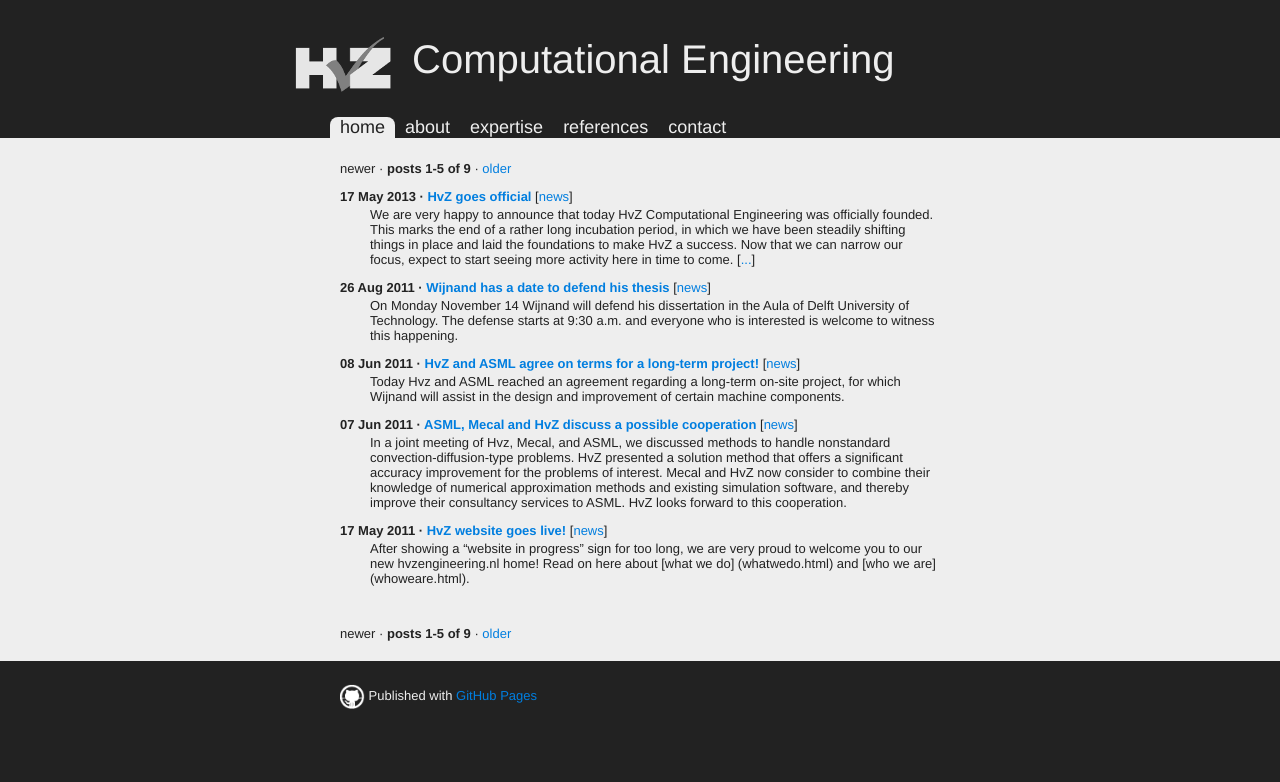
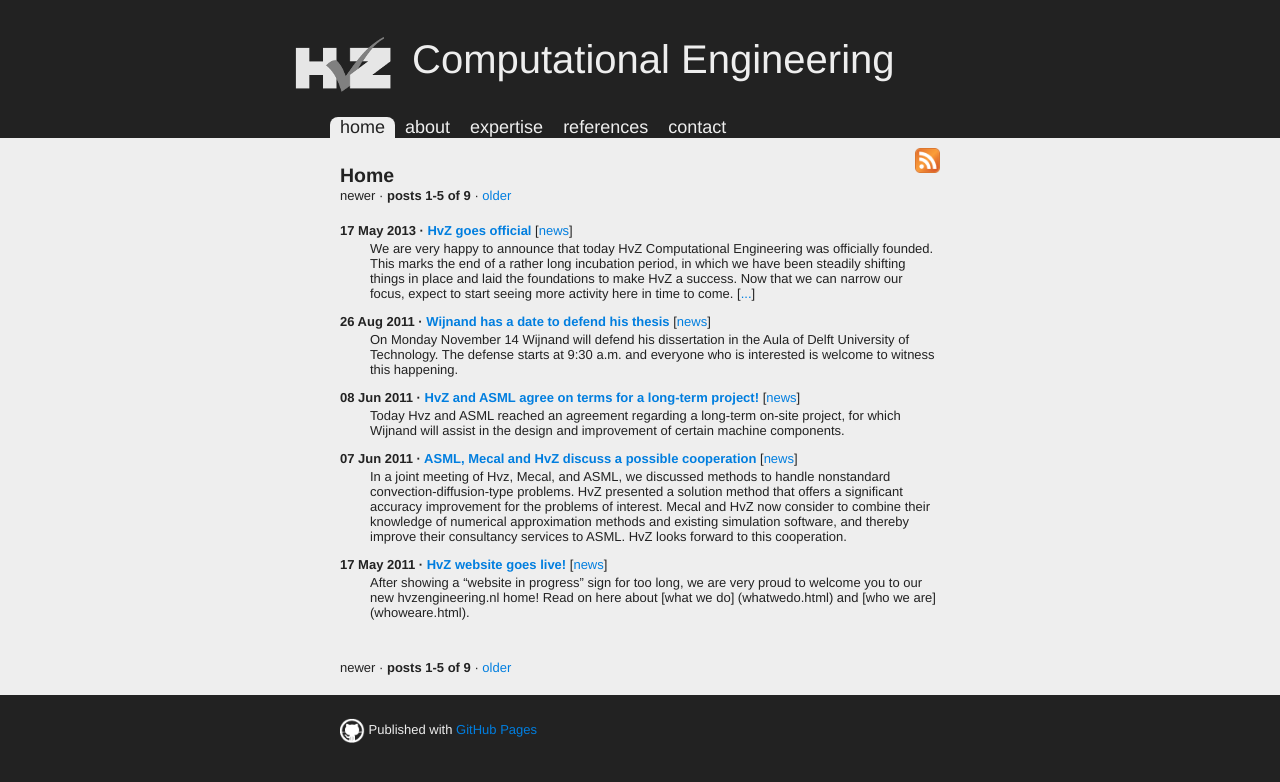
Before and after one commit to wijnandhoitinga/hvzengineering.github.io, a Jekyll site: the page built from index.html, in a window 1280 px wide. Shown: the top 782 px of the page. Built offline with Jekyll 4.4.1, drawn with Linux system fonts in a browser that asks for light colours; Markdown is read by kramdown in place of the engine named in the settings; the list of posts is cut into pages by our own code.

Commit message:
update index

```diff
--- a/index.html
+++ b/index.html
@@ -1,8 +1,10 @@
 ---
 layout: default
 title: Home
-icon: { src: /images/feedicon.png, href: /atom.xml }
 ---
+
+<a href="/atom.xml"><img src="/images/feedicon.png" class="icon floatright"></img></a>
+<h2>Home</h2>
 
 {% capture nav %}
 <p class="nav">
```
